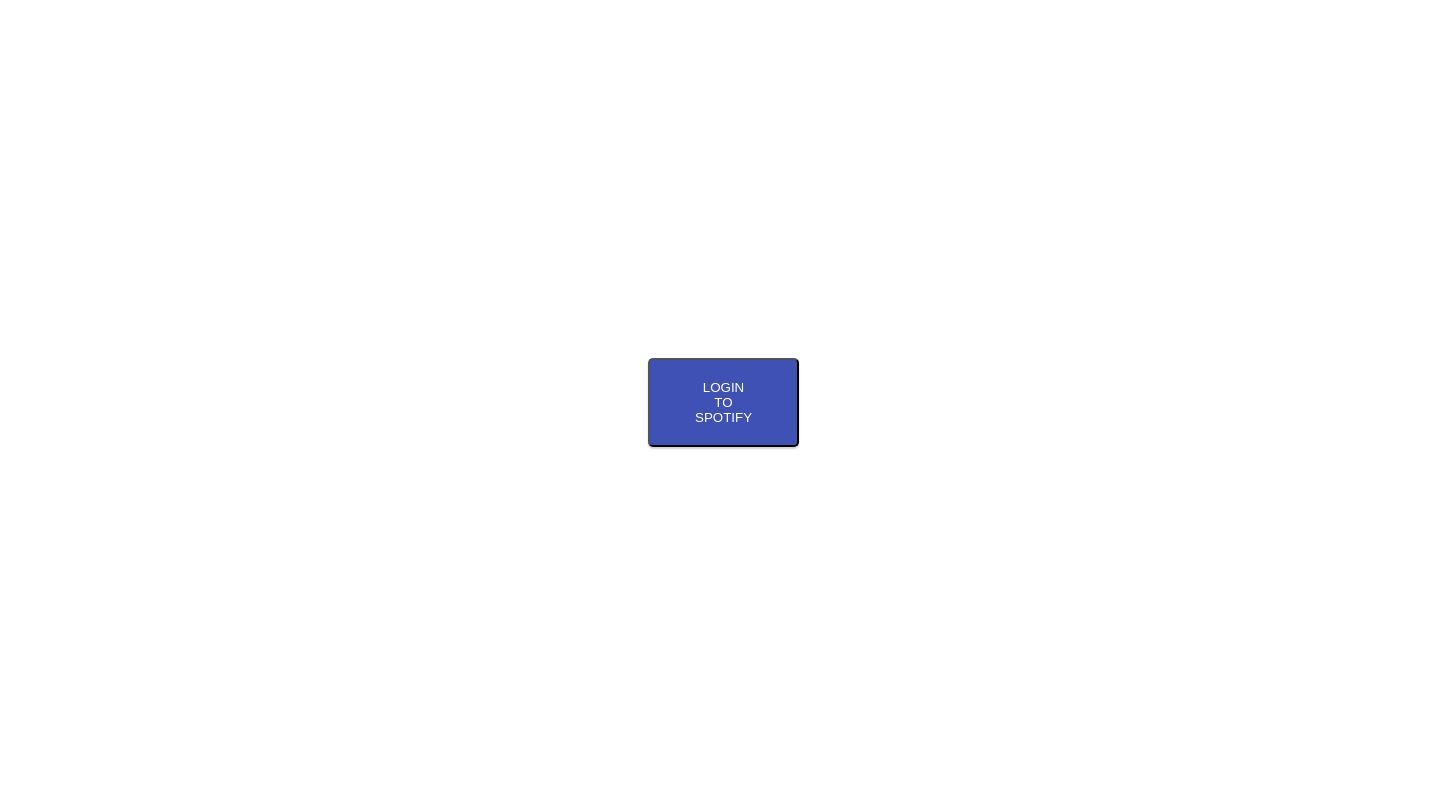
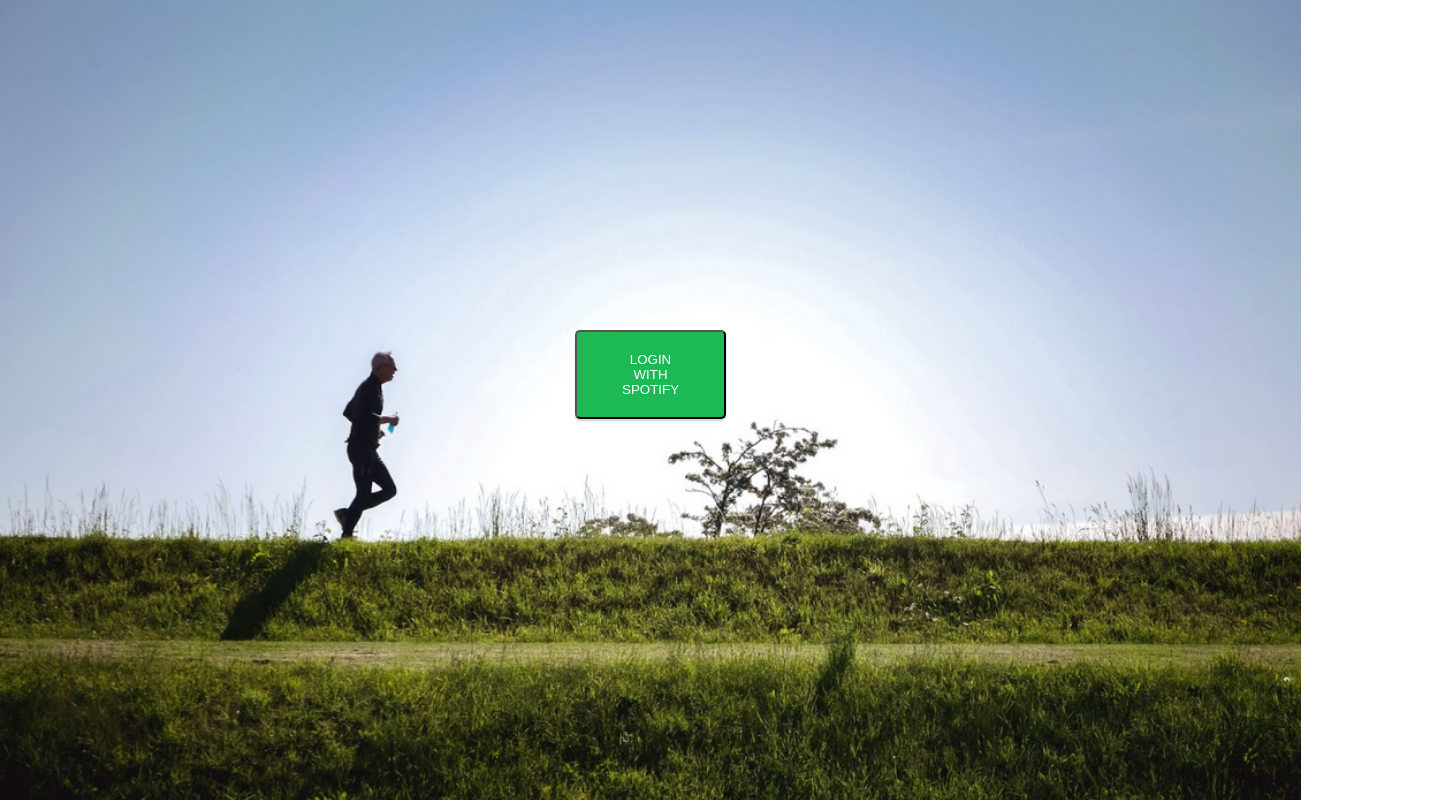
Before and after one commit to justbru/SpotifyBPM, a React (Create React App) app: page / in a window 1280 px wide. Shown: the whole page, 1439 px wide, since content can reach past the window. Built offline with nearby package versions, Linux system fonts and the light colour scheme.

Commit message:
added background image to log in page

```diff
--- a/src/routes/log_in.js
+++ b/src/routes/log_in.js
@@ -1,9 +1,10 @@
 import styled from "styled-components";
+import background from "../assets/login_background.png"
 
 const theme = {
     blue: {
-        default: "#3f51b5",
-        hover: "#283593"
+        default: "#1DB954",
+        hover: "#191414"
     },
     pink: {
         default: "#e91e63",
@@ -18,7 +19,7 @@
   border-radius: 5px;
   outline: 0;
   text-transform: uppercase;
-  margin: 350px 640px;
+  margin: 330px 575px;
   cursor: pointer;
   box-shadow: 0px 2px 2px lightgray;
   transition: ease background-color 250ms;
@@ -45,15 +46,36 @@
 const redirect_url = 'https://localhost:3000/callback';
 const scope = 'user-read-email user-read-private user-top-read';
 
+const styles = {
+    container: {
+        backgroundImage: `url(${background})`,
+        backgroundPosition: 'center',
+        backgroundSize: 'cover',
+        backgroundRepeat: 'no-repeat',
+        width: '100vw',
+        height: '100vh'
+    }
+};
+
 
 export default function App() {
-  const handleLogin = () =>{
+    const handleLogin = () => {
         window.location = `${auth_endpoint}?client_id=${client_id}&redirect_uri=${redirect_url}&scope=${scope}&response_type=token&show_dialog=true`
     };
     return (
         <>
-      <div>
-        <Button onClick={handleLogin}>Login to Spotify</Button>
+            <div style={{
+                backgroundImage: `url(${background})`,
+                minWidth: `100%`,
+                minHeight: `100%`,
+                position: `fixed`,
+                marginTop: `-8px`,
+                marginLeft: `-8px`,
+                backgroundSize: `cover`,
+                backgroundRepeat: 'no-repeat',
+                backgroundPosition: `center`
+            }}>
+                <Button onClick={handleLogin}>Login with Spotify</Button>
             </div>
         </>
     );
```
Also changed, not shown: src/assets/login_background.png (added). Lines whose indentation alone changed are shown as unchanged.
